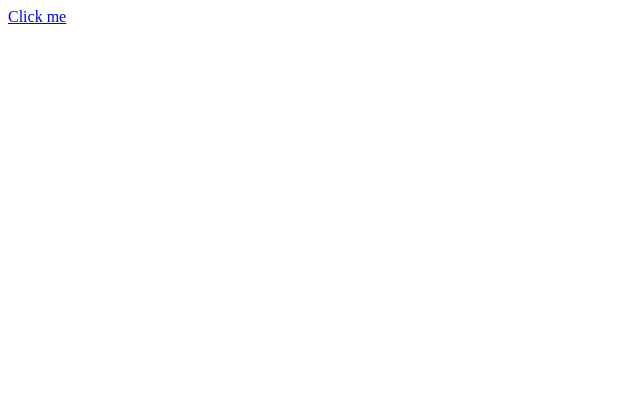
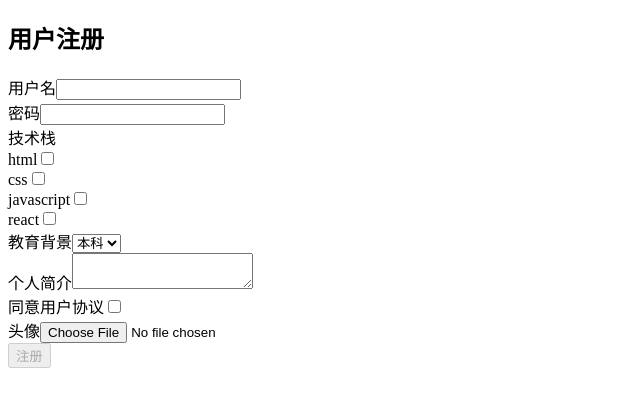
Before and after one commit to huige9999/frontEndPractise, a React (Create React App) app in the folder my-app/: page / in a window 1280 px wide. Shown: the top 406 px of the page, without its empty margins (0-640 px from the left). Built offline with nearby package versions, Linux system fonts and the light colour scheme.

Commit message:
事件、表单组件 TODO：再次练习表单组件

```diff
--- a/my-app/package.json
+++ b/my-app/package.json
@@ -4,6 +4,7 @@
   "private": true,
   "dependencies": {
     "cra-template": "1.3.0",
+    "prop-types": "^15.8.1",
     "react": "^19.1.1",
     "react-dom": "^19.1.1",
     "react-scripts": "5.0.1"
--- a/my-app/src/App.js
+++ b/my-app/src/App.js
@@ -1,27 +1,11 @@
-import React from "react";
-// function App() {
+import RegistrationForm from "./components/RegistrationForm";
 
-//   const handleClick = () => {
-//     console.log('Button clicked');
-//   }
-
-//   return (
-//     <button onClick={handleClick}>Click me</button>
-//   );
-// }
-
-class App extends React.Component {
-   render() {
+function App() {
     return (
-      <a href="https://www.baidu.com" onClick={this.handleClick}>Click me</a>
+        <>
+        <RegistrationForm />
+        </>
     )
-   }
-   handleClick = (e) => {
-    e.preventDefault();
-    console.log(e,e.nativeEvent);
-   }
 }
 
-
-
 export default App;
--- /dev/null
+++ b/my-app/src/components/RegistrationForm.jsx
@@ -0,0 +1,109 @@
+import React from 'react';
+
+
+class RegistrationForm extends React.Component {
+    constructor(props) {
+        super(props);
+        this.state = {
+            username: '',
+            password: '',
+            agreeToTerms: false,
+            skills: {
+                html: false,
+                css: false,
+                javascript: false,
+                react: false,
+            },
+            education: '本科',
+            bio: '',
+        }
+        this.avatarRef = React.createRef();
+    }
+    render() {
+        const { username, password, agreeToTerms } = this.state;
+        const isSubmitDisabled = !username || !password || !agreeToTerms;
+        return (
+            <form onSubmit={this.handleSubmit}>
+                <h2>用户注册</h2>
+                <div>
+                    <label>用户名</label>
+                    <input type="text" name="username" value={this.state.username} onChange={this.handleChange} />
+                </div>
+                <div>
+                    <label>密码</label>
+                    <input type="password" name="password" value={this.state.password} onChange={this.handleChange} />
+                </div>
+                <div>
+                    <label>技术栈</label>
+                    {Object.keys(this.state.skills).map(skill => (
+                        <div key={skill}>
+                            <label>{skill}</label>
+                            <input type="checkbox" name={skill} checked={this.state.skills[skill]} onChange={this.handleSkillsChange} />
+                        </div>
+                    ))}
+                </div>
+                <div>
+                    <label>教育背景</label>
+                    <select name="education" value={this.state.education} onChange={this.handleChange}>
+                        <option value="本科">本科</option>
+                        <option value="专科">专科</option>
+                        <option value="硕士">硕士</option>
+                        <option value="博士">博士</option>
+                    </select>
+                </div>
+                <div>
+                    <label>个人简介</label>
+                    <textarea name="bio" value={this.state.bio} onChange={this.handleChange} />
+                </div>
+                <div>
+                    <label>
+                        同意用户协议
+                    </label>
+                    <input type="checkbox" name="agreeToTerms" checked={this.state.agreeToTerms} onChange={this.handleChange} />
+                </div>
+                <div>
+                    <label>头像</label>
+                    <input type="file" ref={this.avatarRef} />
+                </div>
+                <button type="submit" disabled={isSubmitDisabled}>
+                    注册
+                </button>
+            </form>
+        )
+    }
+    handleChange = (e) => {
+        const target = e.target;
+        const value = target.type === 'checkbox' ? target.checked : target.value;
+        const name = target.name;
+        this.setState({
+            [name]: value
+        })
+    }
+
+    handleSkillsChange = (e) => {
+        const  { name, checked } = e.target;
+        // this.setState(preState => ({
+        //     skills: {
+        //         ...preState.skills,
+        //         [name]: checked
+        //     }
+        // }))
+        this.setState({
+            skills: {
+                ...this.state.skills,
+                [name]: checked
+            }
+        })
+    }
+
+    handleSubmit = (e) => {
+        e.preventDefault();
+        const finalData = {
+            ...this.state,
+            avatar: this.avatarRef.current.files[0] || null
+        }
+        console.log(finalData);
+    }
+}
+
+export default RegistrationForm;
```
Also changed, not shown: my-app/src/components/CounterDisplay.jsx (added, +26 -0 lines), my-app/src/components/Hello.jsx (deleted, +0 -12 lines), my-app/src/components/MyForm.jsx (deleted, +0 -41 lines), my-app/src/components/Word.jsx (deleted, +0 -23 lines), 2 other files (tests, documents, lock files or other folders).
